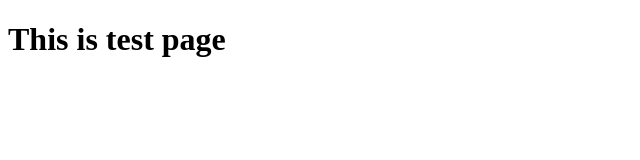
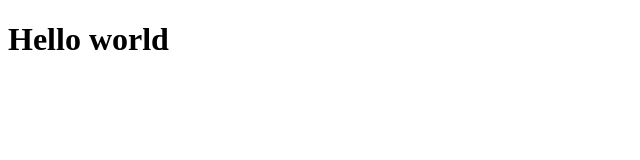
Before and after one commit to NikitaUG/HTML_CSS_Lesson_2, a plain HTML site: page index.html in a window 1280 px wide. Shown: the whole page, without its empty margins (0-640 px from the left). Drawn offline with Linux system fonts and the light colour scheme.

Commit message:
change title

```diff
--- a/index.html
+++ b/index.html
@@ -9,6 +9,6 @@
     <script src="main.js" defer></script>
 </head>
 <body>
-    <h1>This is test page</h1>
+    <h1>Hello world</h1>
 </body>
 </html>
```
